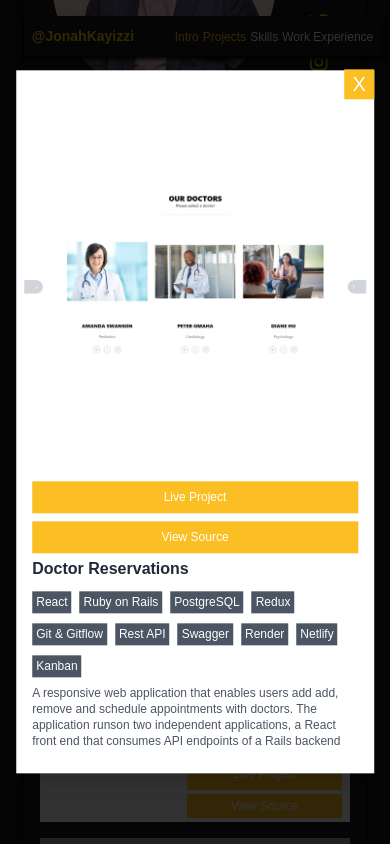
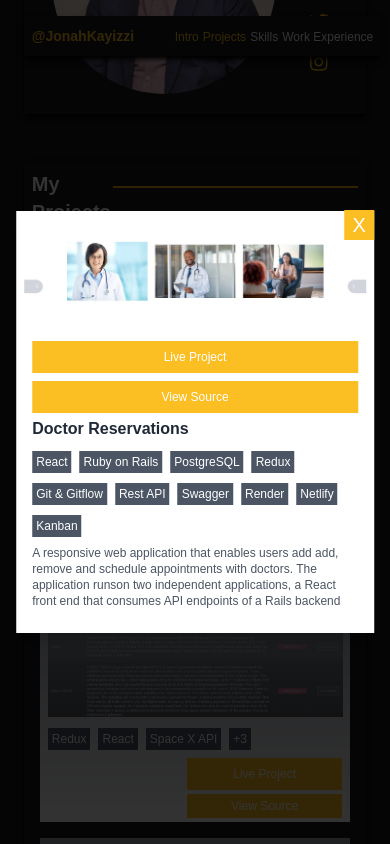
Before and after one commit to JonahKayizzi/my-portfolio, a React (Create React App) app: page / in a window 390 px wide. Both pictures are taken after a click on the button 195 px from the left and 1102 px from the top of the page. Shown: the part 680-1524 px from the top of the page. Built offline with nearby package versions, Linux system fonts and the light colour scheme.

Commit message:
Change modal size for small screens

```diff
--- a/src/components/Modal.js
+++ b/src/components/Modal.js
@@ -4,9 +4,9 @@ import { Link } from 'react-router-dom';
 
 const Modal = ({ item, handleClose }) => (
   <div className="fixed top-0 left-0 w-full h-screen bg-black bg-opacity-80 z-50">
-    <div className=" flex flex-col items-center p-2 absolute top-1/2 left-1/2 transform -translate-x-1/2 -translate-y-1/2 md:w-1/2 w-11/12 h-5/6 bg-white shadow-lg">
+    <div className=" flex flex-col items-center p-2 absolute top-1/2 left-1/2 transform -translate-x-1/2 -translate-y-1/2 md:w-1/2 w-11/12 xl:h-5/6 lg:h-4/6 h-1/2 bg-white shadow-lg">
       <div
-        className="w-full h-96 bg-contain bg-center bg-white"
+        className="w-full lg:h-96 sm:h-72 h-64 bg-contain bg-center bg-white"
         style={{
           backgroundImage: `url(${item.images})`,
           backgroundSize: '100%',
```
